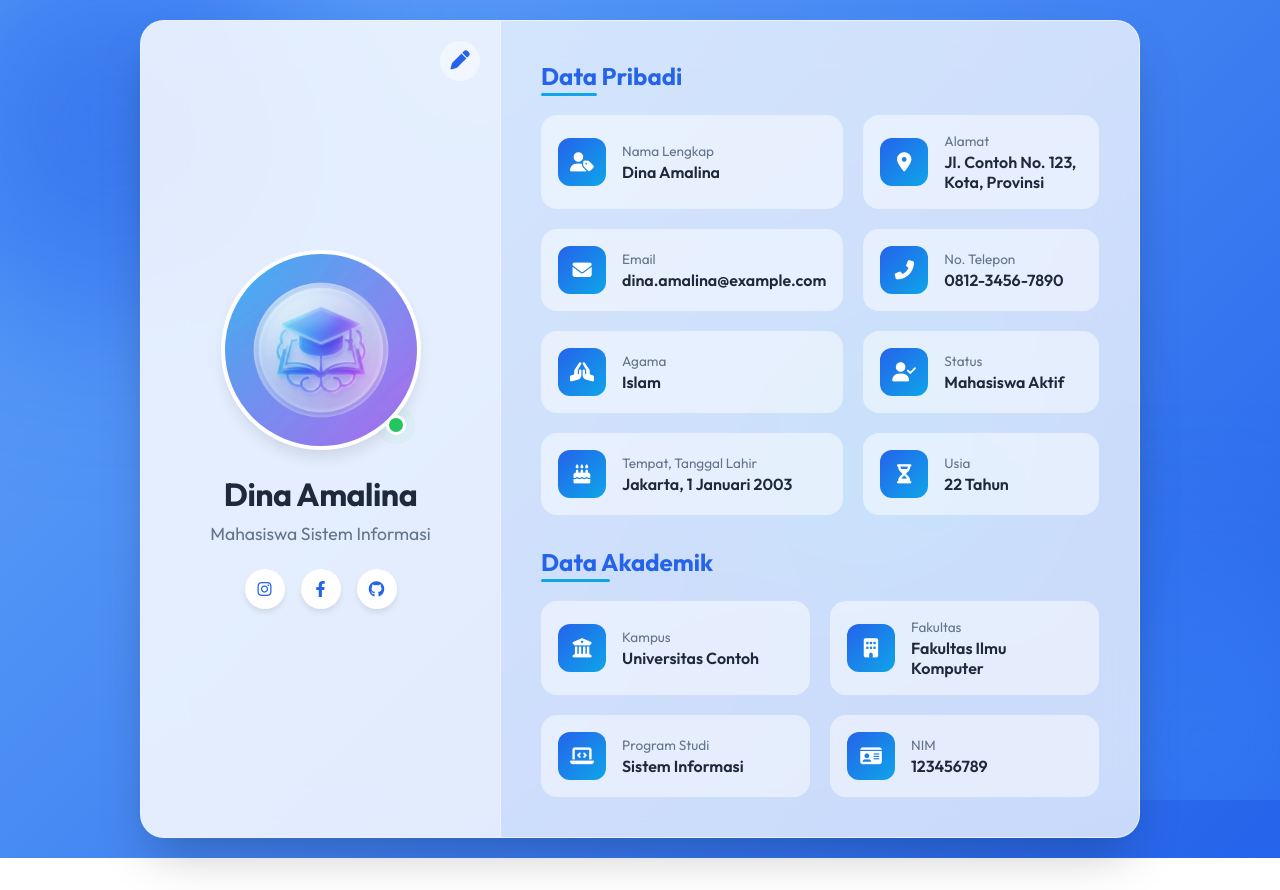
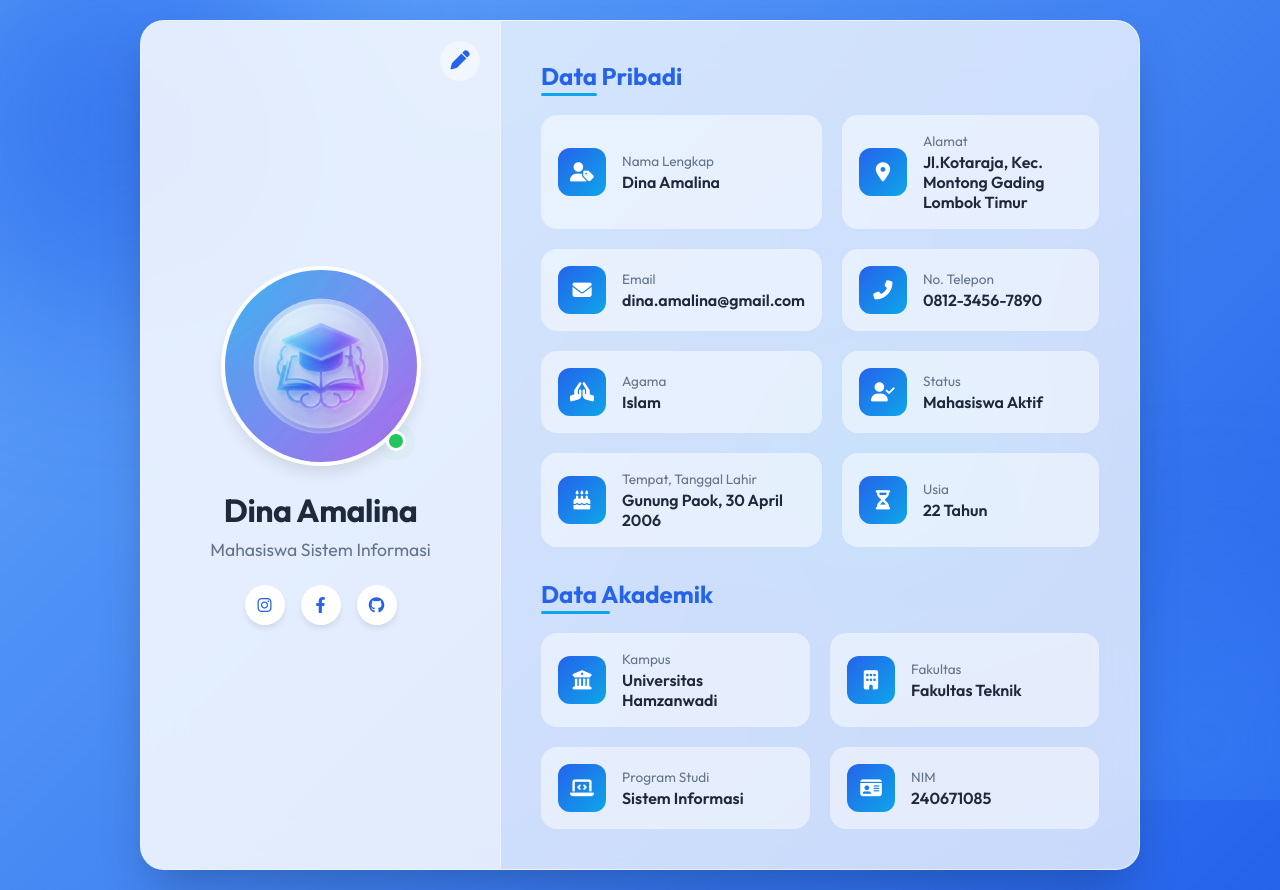
Before and after one commit to dynakom/dynakom.github.io, a plain HTML site: page index.html in a window 1280 px wide. Before the commit the page ends 858 px from the top, so only its background shows below. Drawn offline with Linux system fonts and the light colour scheme.

Commit message:
index.html

```diff
--- a/index.html
+++ b/index.html
@@ -64,7 +64,7 @@
                         <div class="icon-box"><i class="fas fa-map-marker-alt"></i></div>
                         <div class="info-content">
                             <span class="label">Alamat</span>
-                            <span class="value" id="val-address">Jl. Contoh No. 123, Kota, Provinsi</span>
+                            <span class="value" id="val-address">Jl.Kotaraja, Kec. Montong Gading Lombok Timur</span>
                         </div>
                     </div>
 
@@ -72,7 +72,7 @@
                         <div class="icon-box"><i class="fas fa-envelope"></i></div>
                         <div class="info-content">
                             <span class="label">Email</span>
-                            <span class="value" id="val-email">dina.amalina@example.com</span>
+                            <span class="value" id="val-email">dina.amalina@gmail.com</span>
                         </div>
                     </div>
 
@@ -118,7 +118,7 @@
                         <div class="icon-box"><i class="fas fa-birthday-cake"></i></div>
                         <div class="info-content">
                             <span class="label">Tempat, Tanggal Lahir</span>
-                            <span class="value" id="val-dob-text">Jakarta, 1 Januari 2003</span>
+                            <span class="value" id="val-dob-text">Gunung Paok, 30 April 2006</span>
                             <div class="dob-edit-container">
                                 <input type="text" id="val-pob-input" class="edit-input hidden"
                                     placeholder="Tempat Lahir">
@@ -131,7 +131,7 @@
                         <div class="icon-box"><i class="fas fa-hourglass-half"></i></div>
                         <div class="info-content">
                             <span class="label">Usia</span>
-                            <span class="value" id="age-display">20 Tahun</span>
+                            <span class="value" id="age-display">19 Tahun</span>
                         </div>
                     </div>
                 </div>
@@ -142,7 +142,7 @@
                         <div class="icon-box"><i class="fas fa-university"></i></div>
                         <div class="info-content">
                             <span class="label">Kampus</span>
-                            <span class="value" id="val-campus">Universitas Contoh</span>
+                            <span class="value" id="val-campus">Universitas Hamzanwadi</span>
                         </div>
                     </div>
 
@@ -150,7 +150,7 @@
                         <div class="icon-box"><i class="fas fa-building"></i></div>
                         <div class="info-content">
                             <span class="label">Fakultas</span>
-                            <span class="value" id="val-faculty">Fakultas Ilmu Komputer</span>
+                            <span class="value" id="val-faculty">Fakultas Teknik</span>
                         </div>
                     </div>
 
@@ -166,7 +166,7 @@
                         <div class="icon-box"><i class="fas fa-id-card"></i></div>
                         <div class="info-content">
                             <span class="label">NIM</span>
-                            <span class="value" id="val-nim">123456789</span>
+                            <span class="value" id="val-nim">240671085</span>
                         </div>
                     </div>
                 </div>
@@ -227,4 +227,5 @@
     <script src="script.js"></script>
 </body>
 
+
 </html>
```
